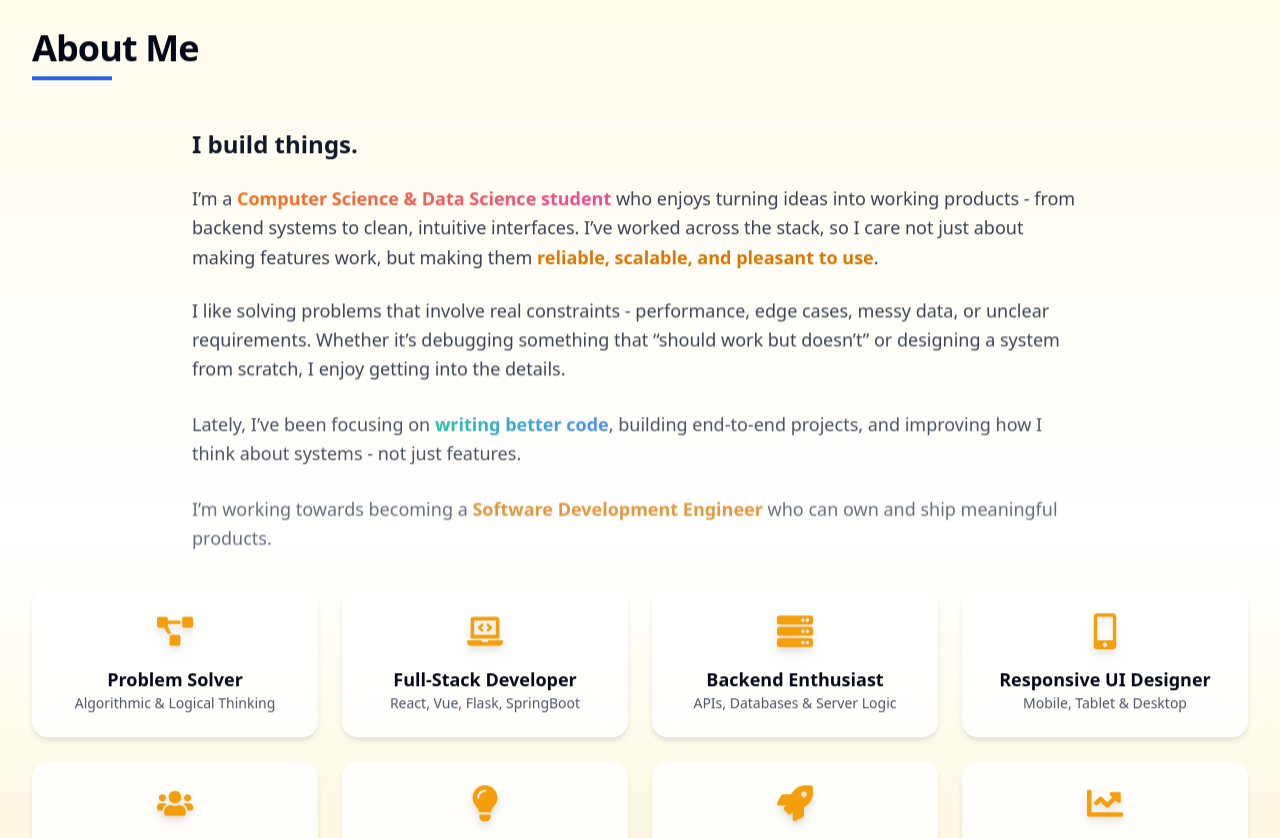
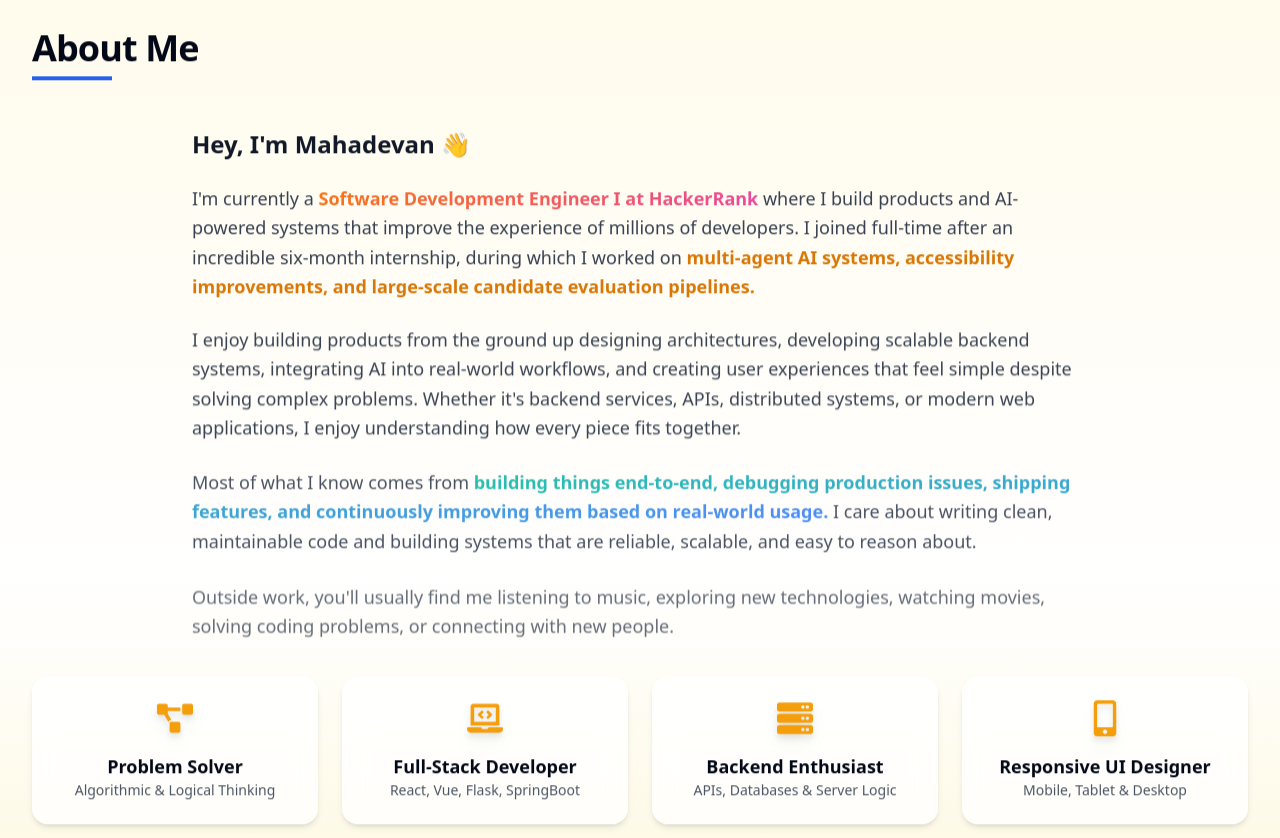
Before and after one commit to Mahadevan2005/Latest_Portfolio, a React (Vite) app: page / in a window 1280 px wide. Shown: the part 740-1578 px from the top of the page. Built offline with nearby package versions, Linux system fonts and the light colour scheme.

Commit message:
updated about, accolades and experience section

```diff
--- a/src/components/Home/About.tsx
+++ b/src/components/Home/About.tsx
@@ -41,7 +41,7 @@ const About = () => {
             transition={{ duration: 0.6 }}
             className="text-2xl font-bold text-gray-900 dark:text-white"
           >
-            I build things.
+            Hey, I'm Mahadevan 👋
           </motion.p>
 
           {/* Paragraph 1 */}
@@ -51,14 +51,14 @@ const About = () => {
             transition={{ duration: 0.6, delay: 0.1 }}
             className="text-lg leading-relaxed text-gray-700 dark:text-gray-300 font-medium"
           >
-            I’m a{" "}
+            I'm currently a{" "}
             <span className="font-bold bg-gradient-to-r from-orange-500 to-pink-500 text-transparent bg-clip-text">
-              Computer Science & Data Science student
+            Software Development Engineer I at HackerRank
             </span>{" "}
-            who enjoys turning ideas into working products - from backend systems to clean, intuitive interfaces. I’ve worked across the stack, so I care not just about making features work, but making them{" "}
+            where I build products and AI-powered systems that improve the experience of millions of developers. I joined full-time after an incredible six-month internship, during which I worked on{" "}
             <span className="font-semibold text-amber-600 dark:text-amber-400">
-              reliable, scalable, and pleasant to use
-            </span>.
+            multi-agent AI systems, accessibility improvements, and large-scale candidate evaluation pipelines.
+            </span>
           </motion.p>
 
           {/* Paragraph 2 */}
@@ -68,7 +68,7 @@ const About = () => {
             transition={{ duration: 0.6, delay: 0.2 }}
             className="text-lg leading-relaxed text-gray-700 dark:text-gray-300 font-medium"
           >
-            I like solving problems that involve real constraints - performance, edge cases, messy data, or unclear requirements. Whether it’s debugging something that “should work but doesn’t” or designing a system from scratch, I enjoy getting into the details.
+            I enjoy building products from the ground up designing architectures, developing scalable backend systems, integrating AI into real-world workflows, and creating user experiences that feel simple despite solving complex problems. Whether it's backend services, APIs, distributed systems, or modern web applications, I enjoy understanding how every piece fits together.
           </motion.p>
 
           {/* Paragraph 3 */}
@@ -78,11 +78,11 @@ const About = () => {
             transition={{ duration: 0.6, delay: 0.3 }}
             className="text-lg leading-relaxed text-gray-700 dark:text-gray-300 font-medium"
           >
-            Lately, I’ve been focusing on{" "}
+            Most of what I know comes from{" "}
             <span className="font-bold bg-gradient-to-r from-teal-500 to-blue-500 text-transparent bg-clip-text">
-              writing better code
+            building things end-to-end, debugging production issues, shipping features, and continuously improving them based on real-world usage.{" "}
             </span>
-            , building end-to-end projects, and improving how I think about systems - not just features.
+            I care about writing clean, maintainable code and building systems that are reliable, scalable, and easy to reason about.
           </motion.p>
 
           {/* Closing */}
@@ -92,11 +92,8 @@ const About = () => {
             transition={{ duration: 0.6, delay: 0.4 }}
             className="text-lg leading-relaxed text-gray-700 dark:text-gray-300 font-medium"
           >
-            I’m working towards becoming a{" "}
-            <span className="font-semibold text-amber-600 dark:text-amber-400">
-              Software Development Engineer
-            </span>{" "}
-            who can own and ship meaningful products.
+            Outside work, you'll usually find me listening to music, exploring new technologies, watching movies, solving coding problems, or connecting with new people.
+
           </motion.p>
         </div>
 
--- a/src/pages/Experience.tsx
+++ b/src/pages/Experience.tsx
@@ -8,22 +8,71 @@ const experienceData: ExperienceProps[] = [
   {
     id: 1,
     company: "HackerRank",
-    role: "Product Developer Intern",
+    role: "Software Development Engineer I",
     logo: "/experience/hackerrank_logo.png",
-    duration: "Jan 2026 - Present",
+    duration: "June 2026 - Present",
     description: [
-      "Engineered an AI-powered candidate evaluation platform with multi-LLM integration (GPT-5, Gemini, and Claude) for GitHub repo/PR analysis, leveraging Celery + Redis parallel pipelines to cut candidate evaluation time from ~1 hour to 6-8 minutes for 10 candidates and enable real-time workflow automation via HackerRank APIs.",
-      "Delivered 20+ production-grade coding questions (SpringBoot, Django, React, Java, C++, Flask), owning the full lifecycle: problem design, test systems, repo setup, and QA for large-scale usage.",
-      "Resolved high-priority production issues and client requests (Amazon, Adobe, Goldman Sachs, Wells Fargo) with rapid turnaround, improving candidate experience and system stability."
+      "Architected candidate evaluation pipeline with Celery, Redis, and multi-LLM scoring (GPT-4, Gemini, Claude) integrating GitHub and PR analysis, automating screening of 3,000+ developers across 10+ rubrics and reducing analysis time by 75%.",
+      "Engineered a multi-agent AI support agent using Agno AgentOS, MCP, pgvector, and OpenAI models to automate ticket triaging across 4+ systems, achieving 70% Helpful/Good ratings across 137+ support tickets.",
+      "Resolved 25+ WCAG accessibility violations across HackerRank workflows, improving accessibility and usability for users of assistive technologies.",
+      "Delivered 15+ production-grade assessments across Spring Boot, Django, React, and Flask, owning full lifecycle from problem design to QA for enterprise clients reducing review iterations by 40%."
 
     ],
     website: "https://www.hackerrank.com/",
-    skills: ["React.js", "SpringBoot", "Django", "Product Development"],
-    metrics: { Questions: "20+", CandidateEvalTime: "↓ 85%", ProductionIssuesResolved: "15+"},
+    skills: [
+      "AI Agents",
+      "LLMs",
+      "Celery",
+      "Redis",
+      "React",
+      "Spring Boot",
+      "Django",
+      "Accessibility",
+      "Product Development"
+    ],
+    metrics: {
+      DevelopersScreened: "3,000+",
+      AnalysisTime: "↓ 75%",
+      AssessmentsShipped: "15+",
+      AccessibilityFixes: "25+"
+    },
     location: "Onsite - Bangalore, KA, India"
   },
   {
     id: 2,
+    company: "HackerRank",
+    role: "Software Developer - Intern",
+    logo: "/experience/hackerrank_logo.png",
+    duration: "Jan 2026 - June 2026",
+    description: [
+      "Architected candidate evaluation pipeline with Celery, Redis, and multi-LLM scoring (GPT-4, Gemini, Claude) integrating GitHub and PR analysis, automating screening of 3,000+ developers across 10+ rubrics and reducing analysis time by 75%.",
+      "Engineered a multi-agent AI support agent using Agno AgentOS, MCP, pgvector, and OpenAI models to automate ticket triaging across 4+ systems, achieving 70% Helpful/Good ratings across 137+ support tickets.",
+      "Resolved 25+ WCAG accessibility violations across HackerRank workflows, improving accessibility and usability for users of assistive technologies.",
+      "Delivered 15+ production-grade assessments across Spring Boot, Django, React, and Flask, owning full lifecycle from problem design to QA for enterprise clients reducing review iterations by 40%."
+
+    ],
+    website: "https://www.hackerrank.com/",
+    skills: [
+      "AI Agents",
+      "LLMs",
+      "Celery",
+      "Redis",
+      "React",
+      "Spring Boot",
+      "Django",
+      "Accessibility",
+      "Product Development"
+    ],
+    metrics: {
+      DevelopersScreened: "3,000+",
+      AnalysisTime: "↓ 75%",
+      AssessmentsShipped: "15+",
+      AccessibilityFixes: "25+"
+    },
+    location: "Onsite - Bangalore, KA, India"
+  },
+  {
+    id: 3,
     company: "Skyflo.ai",
     role: "Open Source Developer",
     logo: "/experience/skyflo_ai_logo.jpg",
@@ -40,7 +89,7 @@ const experienceData: ExperienceProps[] = [
     location: "Remote - Chennai, TN, India"
   },
   {
-    id: 3,
+    id: 4,
     company: "IIT Madras (BS in Data Science Programme)",
     role: "Software Developer Intern",
     logo: "/experience/iitm_bs_logo.png",
@@ -57,7 +106,7 @@ const experienceData: ExperienceProps[] = [
     location: "Onsite - Chennai, TN, India"
   },
   {
-    id: 4,
+    id: 5,
     company: "Centre for Outreach and Digital Education (CODE)",
     role: "Junior Developer Intern",
     logo: "/experience/code_logo.jpeg",
@@ -197,7 +246,7 @@ const Experience = () => {
             >
               <LayoutGrid className="w-4 h-4 text-primary dark:text-amber-200" />
               <span className="text-sm font-semibold text-gray-700 dark:text-gray-300 uppercase tracking-wide">
-                Roles
+                Timeline
               </span>
               <div className="flex-1 h-px bg-gray-300 dark:bg-gray-700" />
             </motion.div>
```
Also changed, not shown: src/pages/Accolades.tsx (+20 -12 lines), public/accolades/advanced_cert.png (added).
